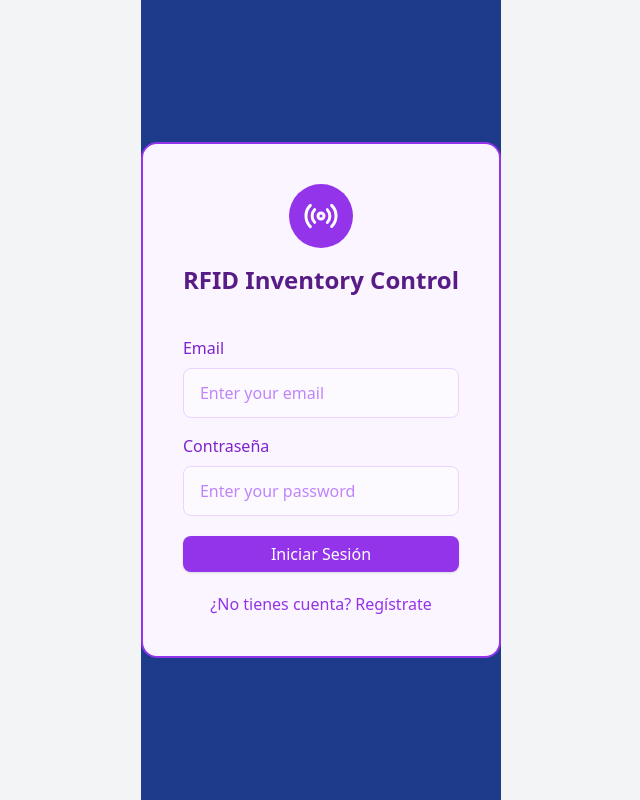
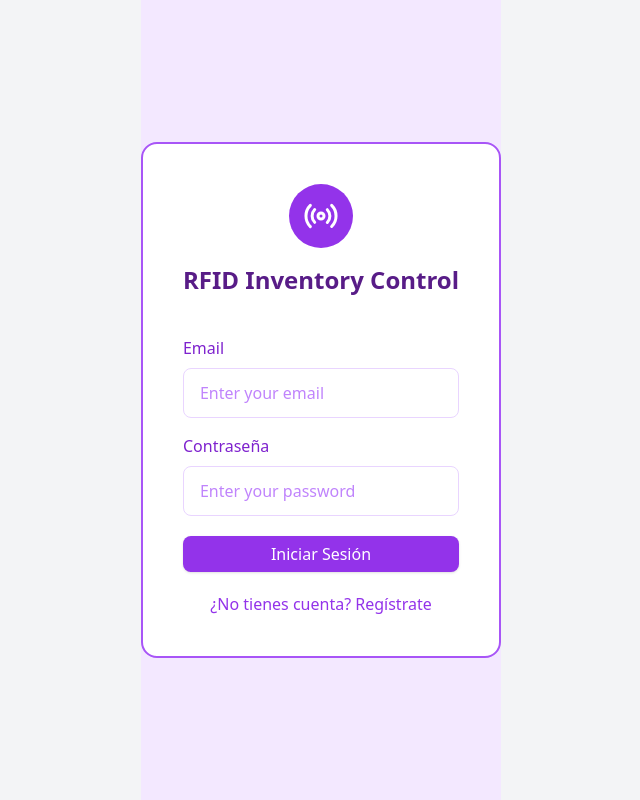
Before and after one commit to ValHazka12/Test, a React (Vite) app: page / in a window 1280 px wide. Shown: the whole page, without its empty margins (319-959 px from the left). Built offline with nearby package versions, Linux system fonts and the light colour scheme.

Commit message:
AuthForm.tsx

```diff
--- a/src/components/auth/AuthForm.tsx
+++ b/src/components/auth/AuthForm.tsx
@@ -1,4 +1,4 @@
-import { useState, useEffect } from 'react';
+import { useState } from 'react';
 import { supabase } from '@/lib/supabase';
 import { Button } from '@/components/ui/button';
 import { Label } from '@/components/ui/label';
@@ -10,15 +10,8 @@ export function AuthForm() {
   const [password, setPassword] = useState('');
   const [isLoading, setIsLoading] = useState(false);
   const [isSignUp, setIsSignUp] = useState(false);
-  const [borderWidth, setBorderWidth] = useState(2);
 
-  useEffect(() => {
-    // Adjust border width based on input fields filled
-    const filledFields = [email, password].filter(Boolean).length;
-    setBorderWidth(2 + filledFields * 2);
-  }, [email, password]);
-
-  const handleSubmit = async (e) => {
+  const handleSubmit = async (e: React.FormEvent) => {
     e.preventDefault();
     setIsLoading(true);
 
@@ -46,11 +39,8 @@ export function AuthForm() {
   };
 
   return (
-    <div className="h-screen flex items-center justify-center bg-blue-900">
-      <div
-        className={`w-full max-w-md bg-purple-50 backdrop-blur-sm rounded-2xl p-10 border-purple-600 transition-all duration-300`}
-        style={{ borderWidth }}
-      >
+    <div className="min-h-screen flex items-center justify-center bg-purple-100">
+      <div className="w-full max-w-md bg-white rounded-2xl p-10 border-2 border-purple-500">
         <div className="flex flex-col items-center">
           <div className="w-16 h-16 bg-purple-600 rounded-full flex items-center justify-center mb-4">
             <Radio className="w-9 h-9 text-white" />
@@ -74,7 +64,7 @@ export function AuthForm() {
                   required
                   value={email}
                   onChange={(e) => setEmail(e.target.value)}
-                  className="appearance-none relative block w-full px-4 py-3 border border-purple-200 placeholder-purple-400 text-purple-900 rounded-lg focus:outline-none focus:border-purple-500 text-base bg-white/50"
+                  className="appearance-none relative block w-full px-4 py-3 border border-purple-200 placeholder-purple-400 text-purple-900 rounded-lg focus:outline-none focus:border-purple-500 text-base bg-white"
                   placeholder="Enter your email"
                 />
               </div>
@@ -92,7 +82,7 @@ export function AuthForm() {
                   required
                   value={password}
                   onChange={(e) => setPassword(e.target.value)}
-                  className="appearance-none relative block w-full px-4 py-3 border border-purple-200 placeholder-purple-400 text-purple-900 rounded-lg focus:outline-none focus:border-purple-500 text-base bg-white/50"
+                  className="appearance-none relative block w-full px-4 py-3 border border-purple-200 placeholder-purple-400 text-purple-900 rounded-lg focus:outline-none focus:border-purple-500 text-base bg-white"
                   placeholder="Enter your password"
                 />
               </div>
```
